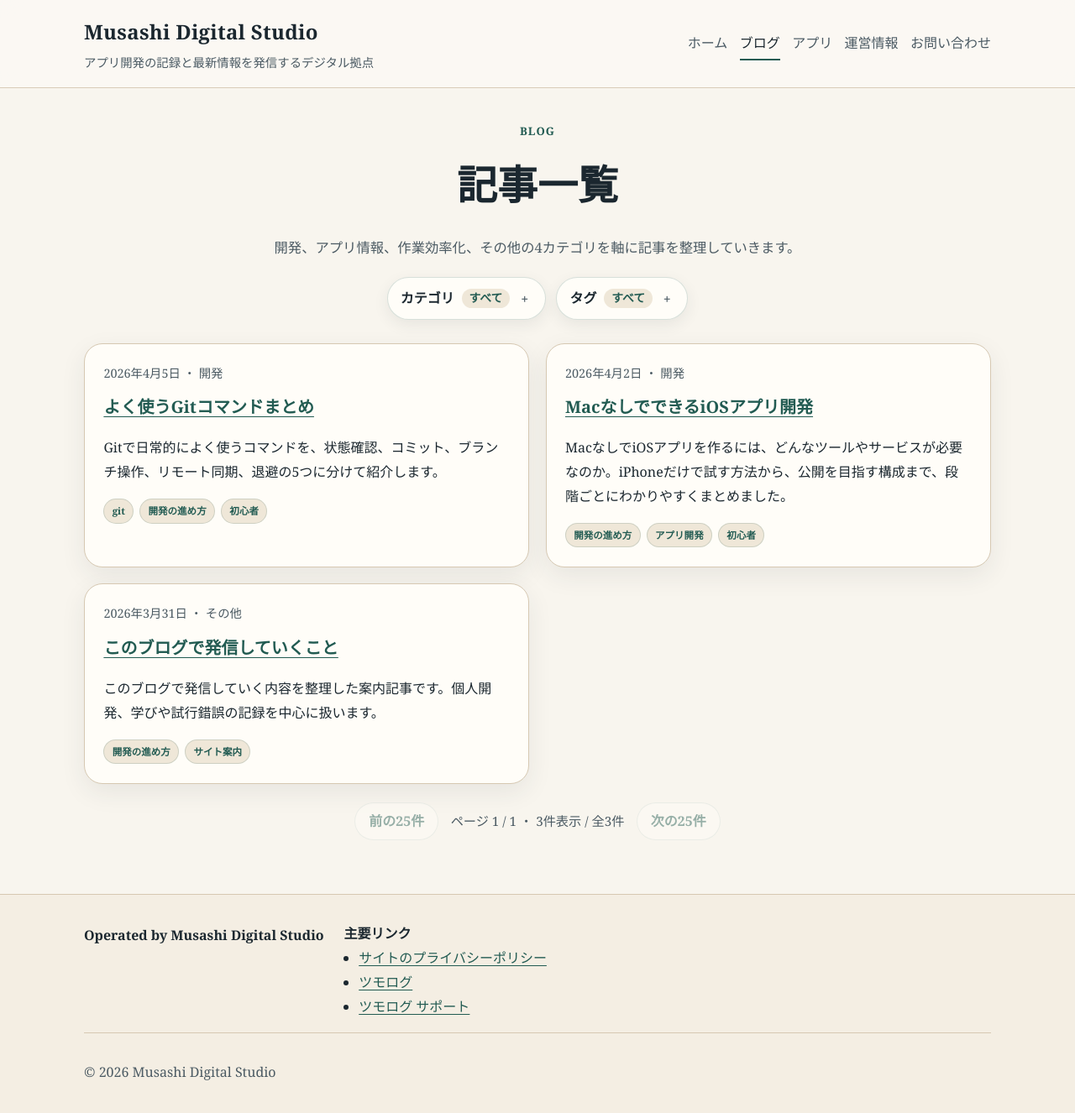
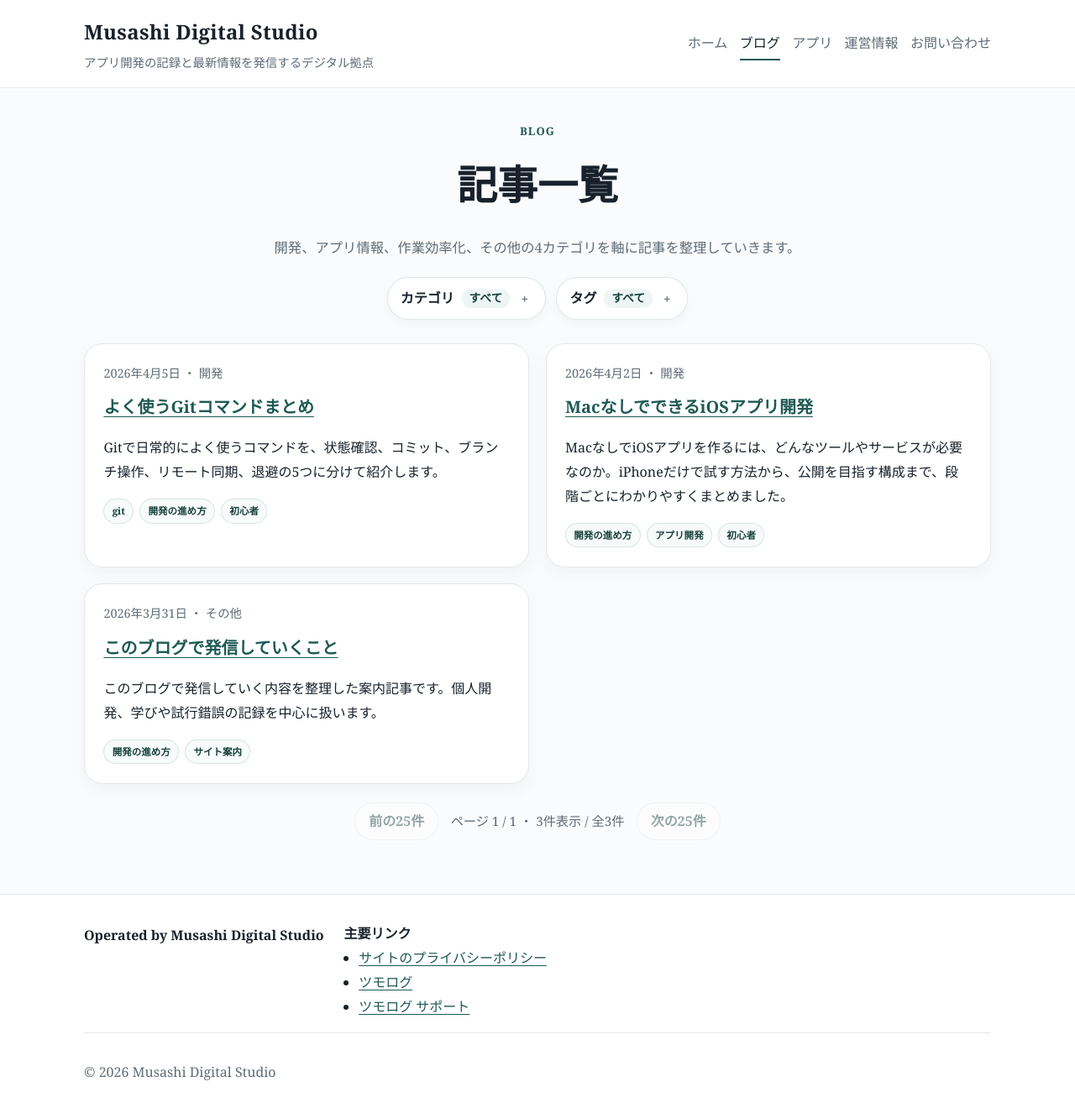
Before and after one commit to yasuhiro-toyoda/yasuhiro-toyoda.github.io, a Jekyll site: the page built from blog/index.html, in a window 1280 px wide and 1333 px high. Shown: the top 1326 px of the window at 84% size. Built offline with Jekyll 4.4.1, drawn with Linux system fonts in a browser that asks for light colours.

Commit message:
Refine blog layout and simplify site colors

```diff
--- a/assets/css/site.css
+++ b/assets/css/site.css
@@ -1,17 +1,24 @@
 :root {
-  --bg: #f8f5ee;
-  --bg-soft: #fbf9f4;
-  --surface: #fffdf8;
-  --surface-alt: #efe7d8;
-  --surface-soft: #f4eee3;
-  --text: #1b272f;
-  --muted: #4b5a63;
-  --line: #d6c8b2;
-  --accent: #225b52;
-  --accent-soft: #d8ebe4;
+  --bg: #fafbfc;
+  --bg-soft: #f3f5f7;
+  --surface: #ffffff;
+  --surface-alt: #f6f7f8;
+  --surface-soft: #ffffff;
+  --reading-surface: #ffffff;
+  --chrome-bg: #ffffff;
+  --chrome-border: #e5e7eb;
+  --control-bg: #ffffff;
+  --control-bg-strong: #f3f5f7;
+  --text: #18212b;
+  --muted: #5f6b76;
+  --line: #e5e7eb;
+  --accent: #1f5a54;
+  --accent-strong: #163f3a;
+  --accent-soft: #eef6f5;
+  --accent-ghost: #f7fbfa;
   --max-width: 1080px;
   --content-width: 760px;
-  --shadow: 0 10px 30px rgba(35, 49, 58, 0.08);
+  --shadow: 0 8px 24px rgba(15, 23, 42, 0.04);
 }
 
 * {
@@ -56,8 +63,8 @@ img {
   top: 0;
   z-index: 10;
   backdrop-filter: blur(12px);
-  background: rgba(251, 249, 244, 0.88);
-  border-bottom: 1px solid rgba(214, 200, 178, 0.9);
+  background: var(--chrome-bg);
+  border-bottom: 1px solid var(--chrome-border);
 }
 
 .site-header__inner {
@@ -183,18 +190,36 @@ img {
   display: inline-block;
   padding: 0.8rem 1.1rem;
   border-radius: 999px;
+  border: 1px solid transparent;
   text-decoration: none;
   font-weight: 700;
+  transition: background-color 0.18s ease, border-color 0.18s ease, color 0.18s ease, transform 0.18s ease, box-shadow 0.18s ease;
 }
 
 .button {
   background: var(--accent);
   color: #fff;
+  box-shadow: 0 6px 14px rgba(31, 90, 84, 0.1);
 }
 
 .button-secondary {
   background: var(--accent-soft);
-  color: var(--accent);
+  border-color: rgba(31, 90, 84, 0.14);
+  color: var(--accent-strong);
+}
+
+.button:hover,
+.button-secondary:hover {
+  transform: translateY(-1px);
+}
+
+.button:hover {
+  background: var(--accent-strong);
+}
+
+.button-secondary:hover {
+  background: var(--accent-ghost);
+  border-color: rgba(31, 90, 84, 0.2);
 }
 
 .section {
@@ -308,7 +333,7 @@ img {
 
 .tag-filter-card {
   margin-bottom: 1.6rem;
-  background: rgba(255, 253, 248, 0.92);
+  background: var(--surface);
   border: 1px solid var(--line);
   border-radius: 22px;
   box-shadow: var(--shadow);
@@ -351,8 +376,8 @@ img {
   min-height: 2rem;
   padding: 0.25rem 0.8rem;
   border-radius: 999px;
-  background: var(--surface-alt);
-  color: var(--accent);
+  background: var(--accent-soft);
+  color: var(--accent-strong);
   font-size: 0.9rem;
   font-weight: 700;
 }
@@ -386,18 +411,25 @@ img {
   min-height: 1.84rem;
   padding: 0.3rem 0.58rem;
   border-radius: 999px;
-  border: 1px solid rgba(34, 91, 82, 0.16);
-  background: var(--surface-alt);
-  color: var(--accent);
+  border: 1px solid rgba(31, 90, 84, 0.14);
+  background: var(--accent-ghost);
+  color: var(--accent-strong);
   font-size: 0.72rem;
   font-weight: 700;
   line-height: 1.2;
   text-decoration: none;
+  transition: background-color 0.18s ease, border-color 0.18s ease, color 0.18s ease, transform 0.18s ease;
 }
 
 .tag-filter__button {
   cursor: pointer;
   font-family: inherit;
+}
+
+.tag-filter__button:hover,
+.post-pagination__button:hover,
+.blog-index__filter-button:hover {
+  transform: translateY(-1px);
 }
 
 .tag-filter__button.is-active {
@@ -432,13 +464,14 @@ img {
 .post-pagination__button {
   min-height: 2.4rem;
   padding: 0.45rem 1rem;
-  border: 1px solid rgba(34, 91, 82, 0.16);
+  border: 1px solid rgba(31, 90, 84, 0.14);
   border-radius: 999px;
-  background: var(--surface);
-  color: var(--accent);
+  background: var(--control-bg);
+  color: var(--accent-strong);
   font: inherit;
   font-weight: 700;
   cursor: pointer;
+  transition: background-color 0.18s ease, border-color 0.18s ease, color 0.18s ease, transform 0.18s ease;
 }
 
 .post-pagination__button:disabled {
@@ -565,13 +598,14 @@ img {
   gap: 0.55rem;
   max-width: 100%;
   padding: 0.65rem 0.95rem;
-  border: 1px solid rgba(34, 91, 82, 0.18);
+  border: 1px solid rgba(31, 90, 84, 0.14);
   border-radius: 999px;
-  background: var(--surface);
-  box-shadow: 0 6px 18px rgba(35, 49, 58, 0.08);
+  background: var(--control-bg);
+  box-shadow: 0 4px 14px rgba(15, 23, 42, 0.04);
   cursor: pointer;
   list-style: none;
   font-weight: 700;
+  transition: background-color 0.18s ease, border-color 0.18s ease, color 0.18s ease, transform 0.18s ease, box-shadow 0.18s ease;
 }
 
 .blog-index__filter-button::-webkit-details-marker {
@@ -583,8 +617,8 @@ img {
 }
 
 .blog-index__filter[open] .blog-index__filter-button {
-  border-color: rgba(34, 91, 82, 0.34);
-  background: var(--bg-soft);
+  border-color: rgba(31, 90, 84, 0.28);
+  background: var(--control-bg-strong);
 }
 
 .blog-index__filter-current {
@@ -592,8 +626,8 @@ img {
   max-width: 12rem;
   padding: 0.2rem 0.55rem;
   border-radius: 999px;
-  background: var(--surface-alt);
-  color: var(--accent);
+  background: var(--accent-soft);
+  color: var(--accent-strong);
   font-size: 0.86rem;
   font-weight: 700;
   line-height: 1.2;
@@ -619,7 +653,7 @@ img {
   z-index: 20;
   width: min(30rem, calc(100vw - 2rem));
   padding: 1rem;
-  background: rgba(255, 253, 248, 0.98);
+  background: var(--surface);
   border: 1px solid var(--line);
   border-radius: 20px;
   box-shadow: var(--shadow);
@@ -703,6 +737,11 @@ img {
 .blog-post {
   gap: 0;
   width: min(calc(100% - 2rem), 760px);
+  padding: 0;
+  background: transparent;
+  border: none;
+  border-radius: 0;
+  box-shadow: none;
 }
 
 .blog-post .post-header,
@@ -895,9 +934,9 @@ img {
 }
 
 .site-footer {
-  border-top: 1px solid var(--line);
+  border-top: 1px solid var(--chrome-border);
   padding: 2rem 0 1.6rem;
-  background: var(--surface-soft);
+  background: var(--chrome-bg);
 }
 
 .footer-grid {
@@ -1011,6 +1050,7 @@ img {
 
   .blog-post {
     width: min(calc(100% - 1.25rem), 760px);
+    padding: 0;
   }
 
   .blog-post .post-header h1 {
```
